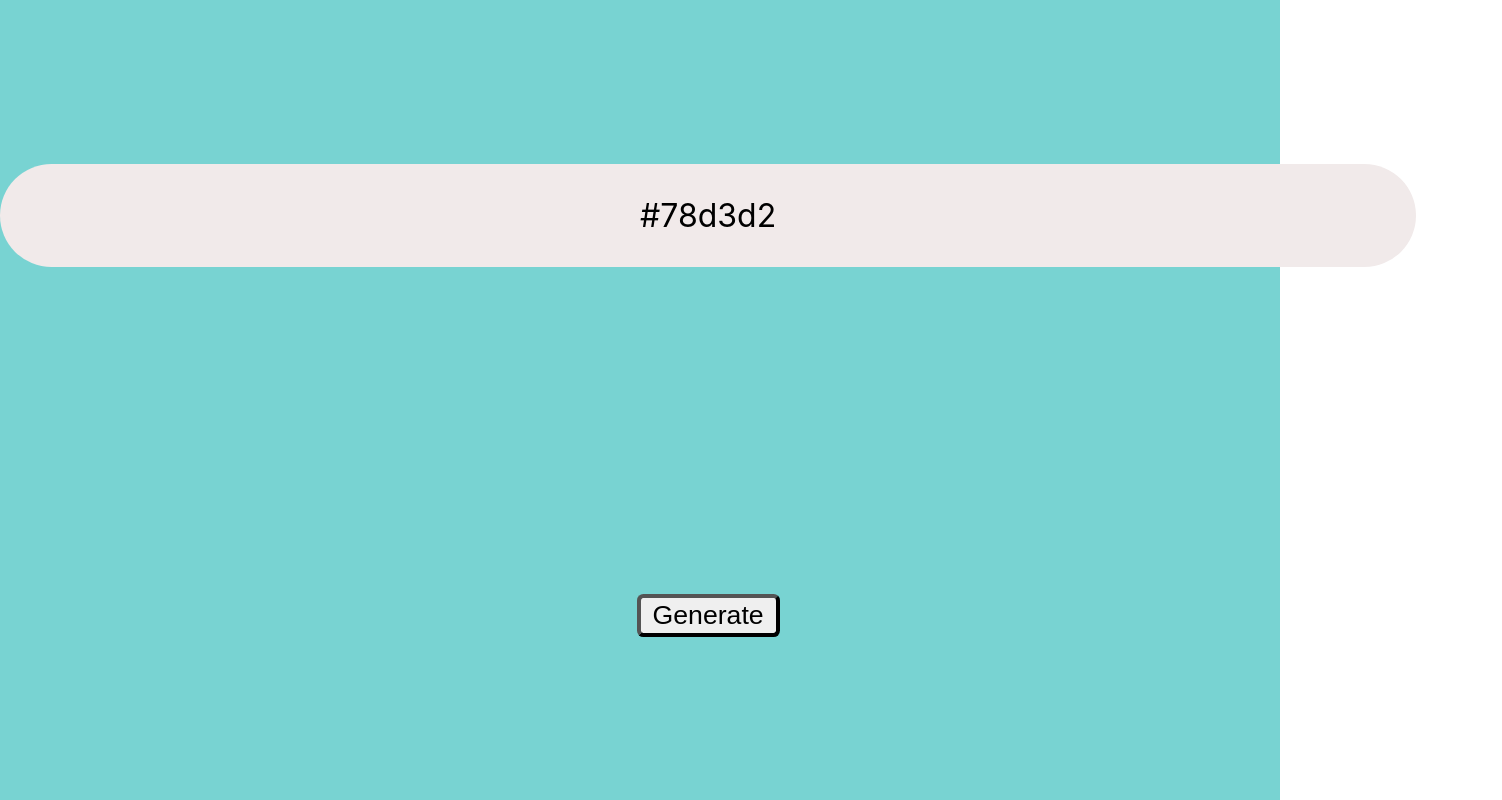
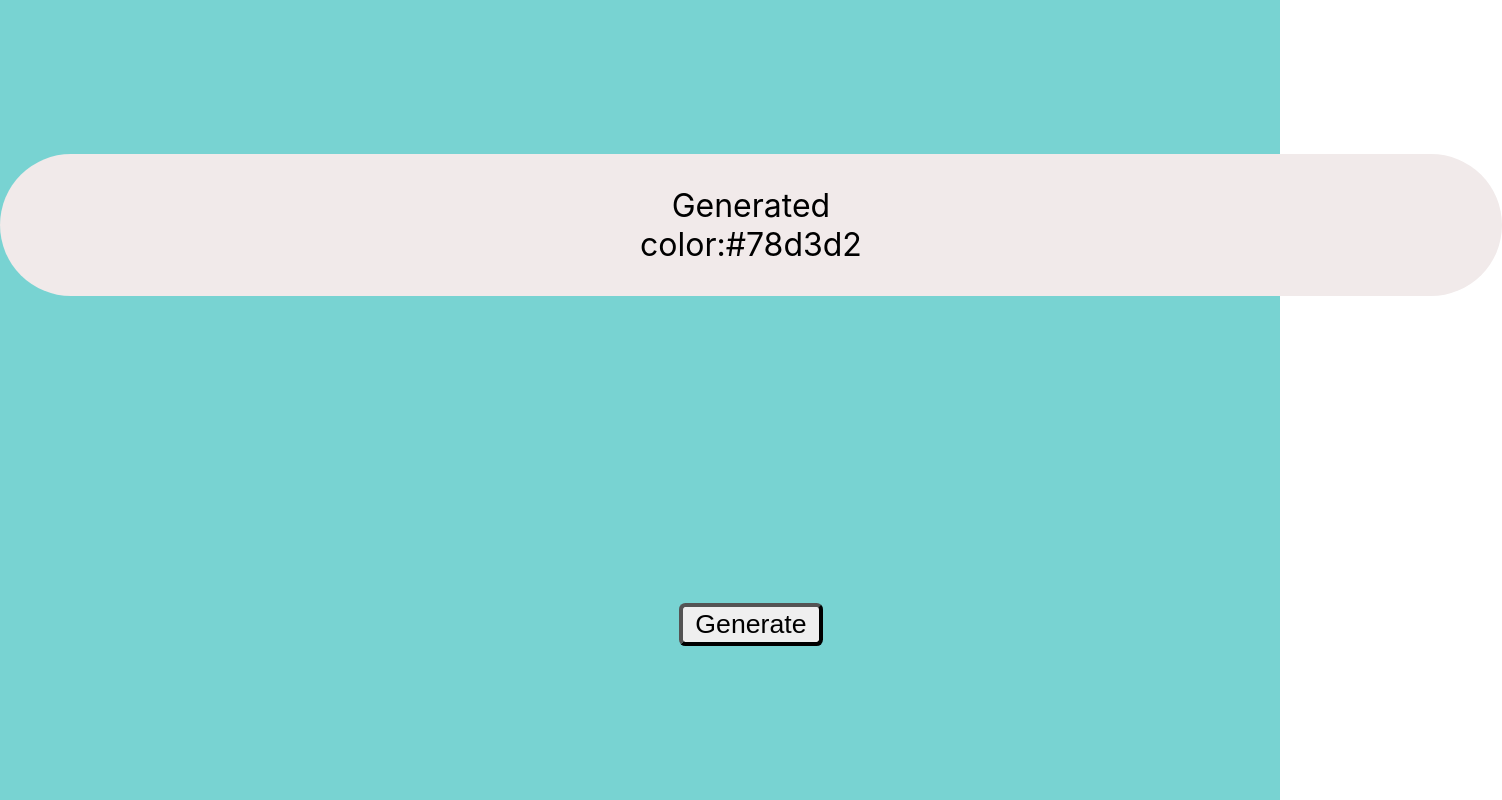
Before and after one commit to OKostadinoska/react-random-color-generator, a React (Create React App) app: page / in a window 1280 px wide. Shown: the whole page, 1502 px wide, since content can reach past the window. Built offline with nearby package versions, Linux system fonts and the light colour scheme.

Commit message:
Added space on Generated Color

```diff
--- a/src/Button.js
+++ b/src/Button.js
@@ -28,6 +28,7 @@ function Button() {
           className="App-header"
           text="Generated Color: <background color hex code>"
         >
+          Generated color:
           {hex}
         </div>
         {/* Update state variable */}
```
